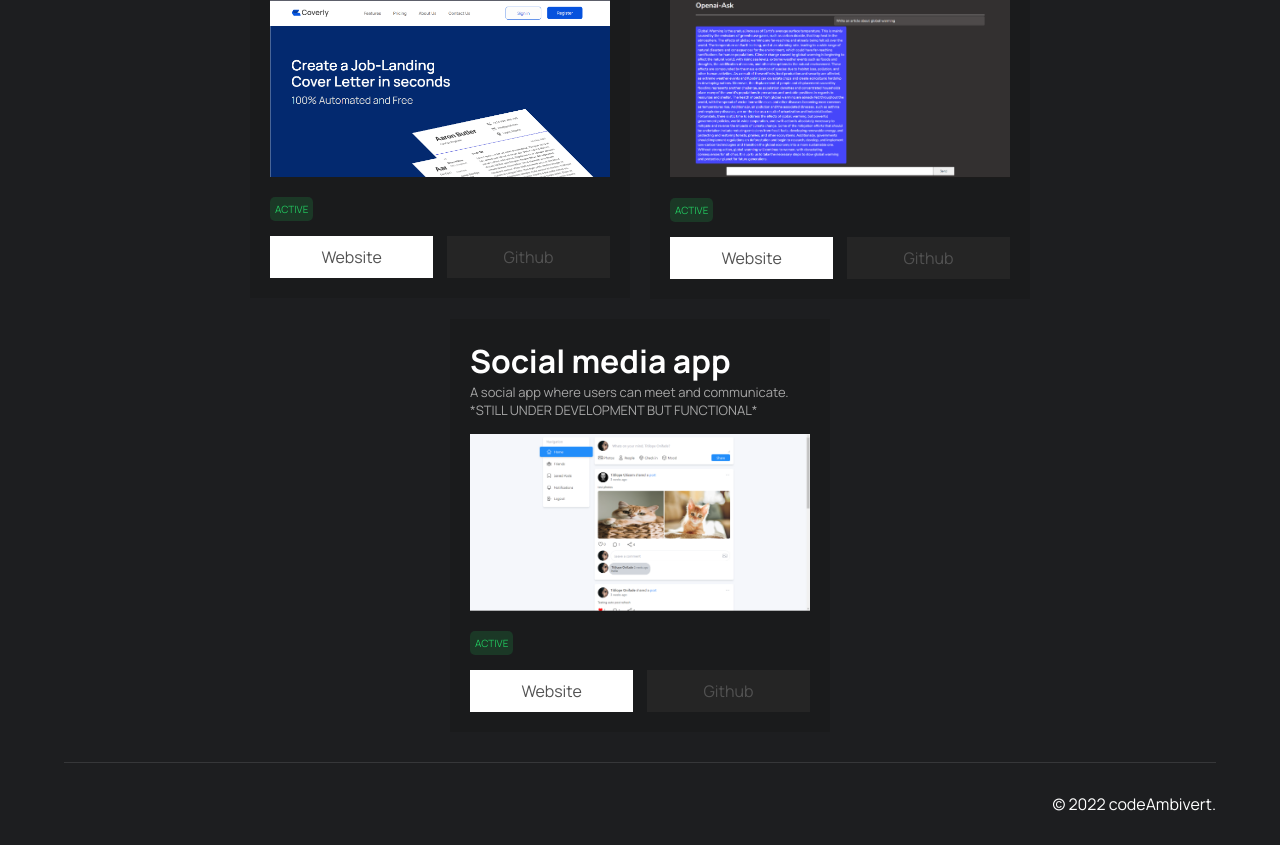
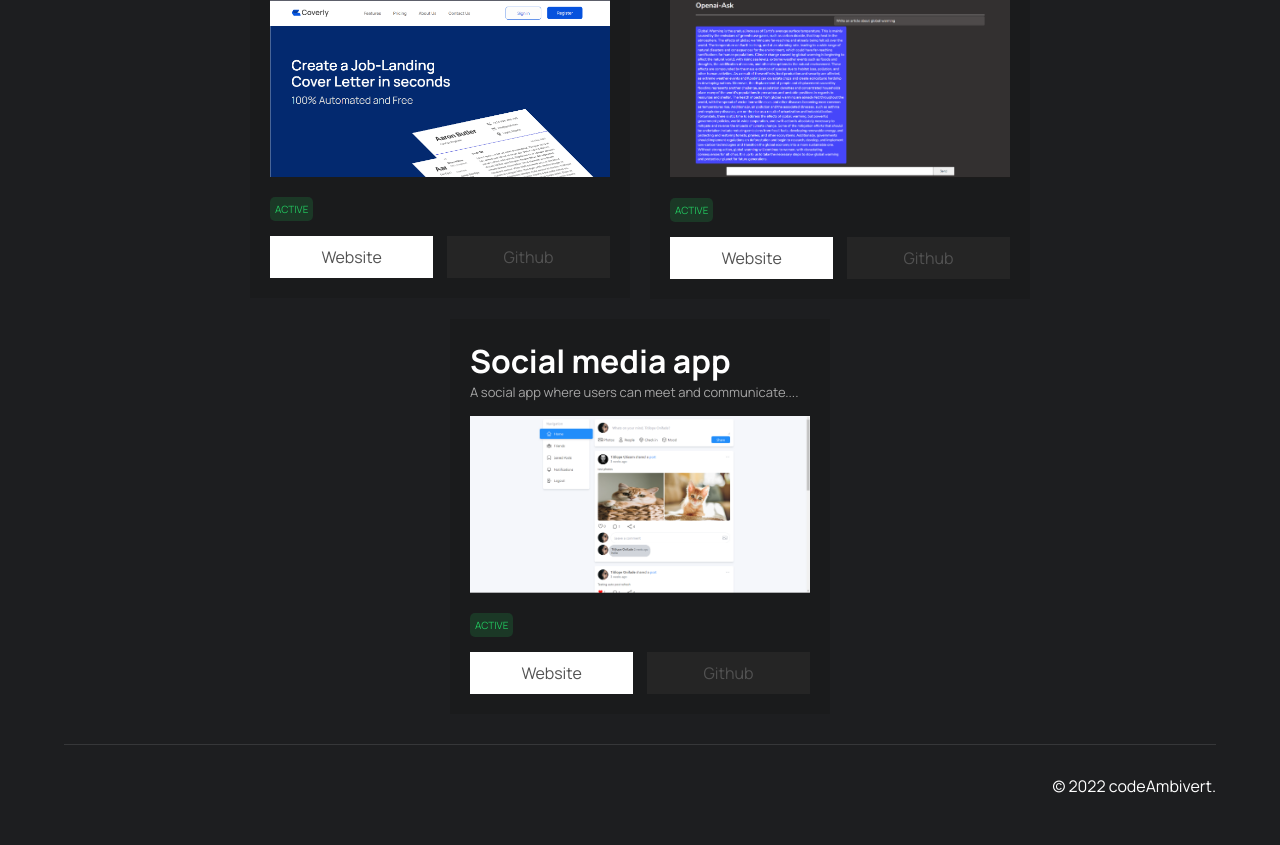
Before and after one commit to codeAmbivert/my-portfolio, a React (Create React App) app: page /projects in a window 1280 px wide. Shown: the part 674-1519 px from the top of the page. Built offline with nearby package versions, Linux system fonts and the light colour scheme.

Commit message:
Update Projects.jsx

```diff
--- a/src/Projects.jsx
+++ b/src/Projects.jsx
@@ -155,7 +155,7 @@ function Projects() {
           <div className="projects__cardWrapper">
             <div>
               <h1>Social media app</h1>
-              <p>A social app where users can meet and communicate. *STILL UNDER DEVELOPMENT BUT FUNCTIONAL*</p>
+              <p>A social app where users can meet and communicate....</p>
             </div>
             <a
               href="https://smedia.vercel.app/"
```
